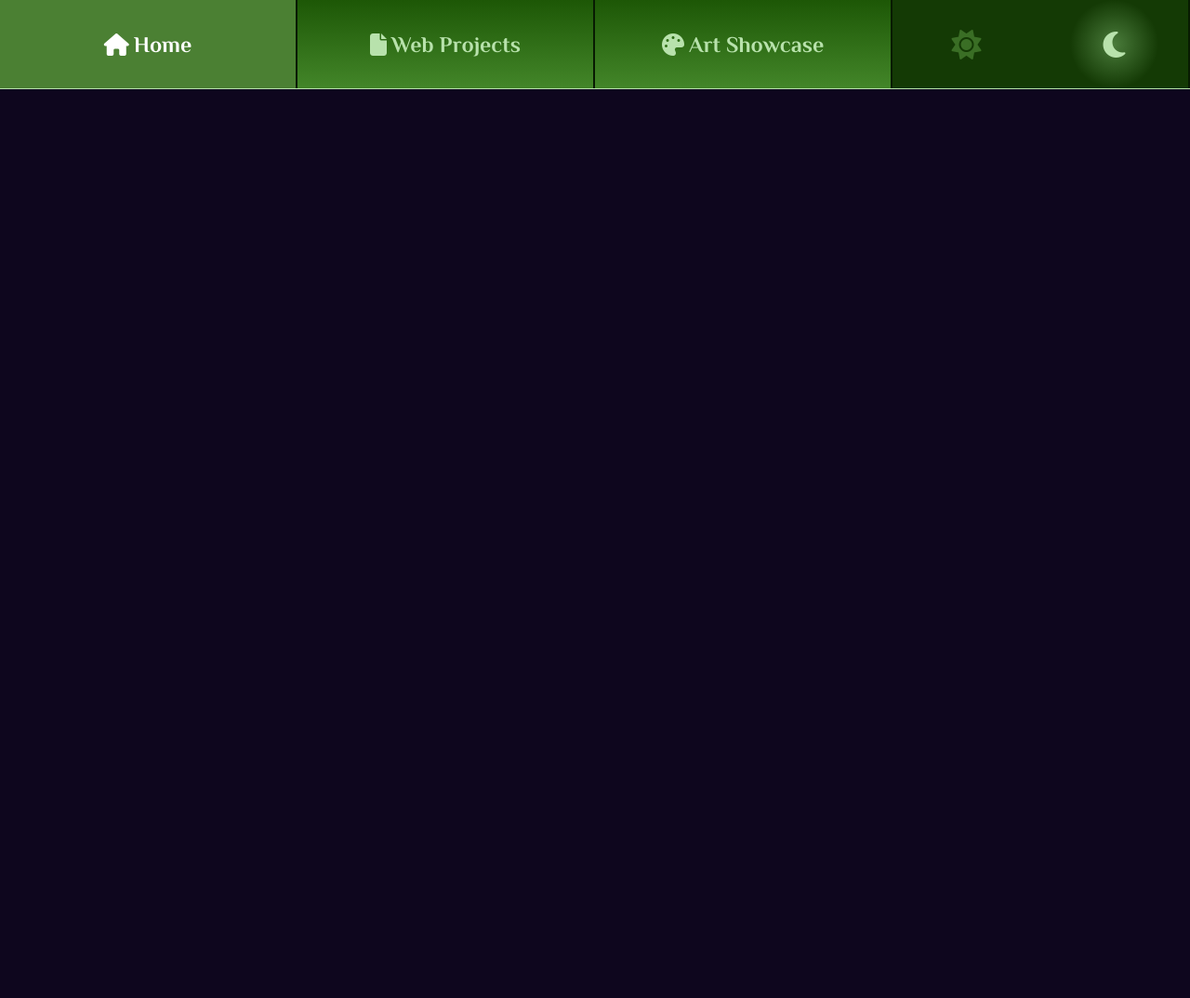
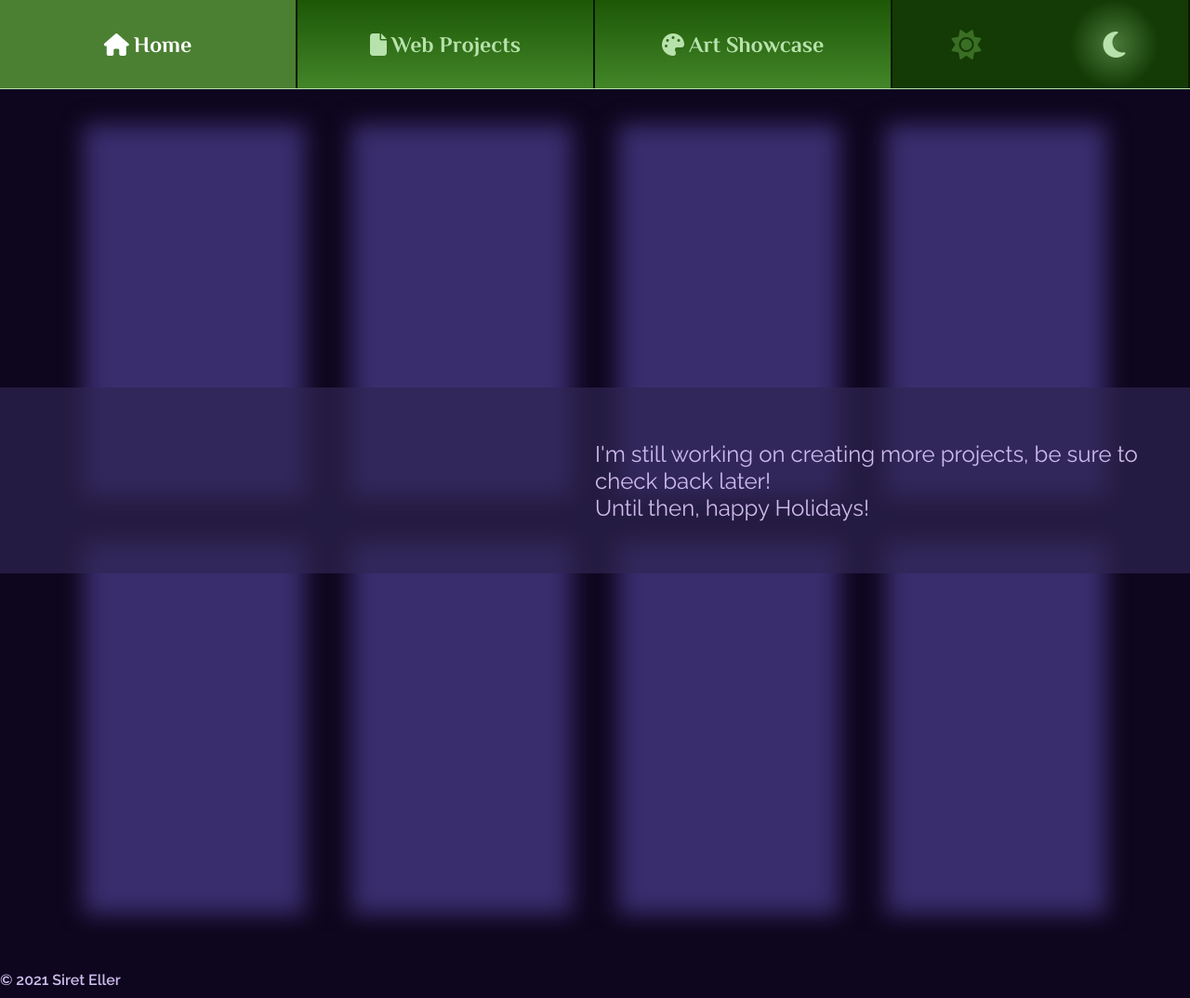
Before and after one commit to sireteller/portfolio-site, a PHP site: page /projects.html in a window 1280 px wide. Shown: the whole page at 93% size. Before the commit the page ends 96 px from the top, so only its background shows below. Run offline with PHP 8.4, Linux system fonts and the light colour scheme; some libraries are stand-ins or nearby versions.

Commit message:
added basic styling to projects page

```diff
--- a/index.php
+++ b/index.php
@@ -15,7 +15,6 @@
     <link rel="preconnect" href="https://fonts.gstatic.com" crossorigin>
     <link href="https://fonts.googleapis.com/css2?family=Philosopher:ital,wght@0,400;0,700;1,400;1,700&family=Raleway:ital,wght@0,100;0,200;0,300;0,400;0,500;0,600;0,700;0,800;0,900;1,100;1,200;1,300;1,400;1,500;1,600;1,700;1,800;1,900&display=swap" rel="stylesheet">
     <link href="https://fonts.googleapis.com/css2?family=Prata&display=swap" rel="stylesheet">
-    <link href="https://fonts.googleapis.com/css2?family=Vidaloka&display=swap" rel="stylesheet">
     <link href="https://fonts.googleapis.com/css2?family=Red+Hat+Display:wght@300;400&display=swap" rel="stylesheet">
   </head>
 
--- a/projects.html
+++ b/projects.html
@@ -4,17 +4,17 @@
     <meta charset="UTF-8">
     <meta name="viewport" content="width=device-width, initial-scale=1.0">
     <meta http-equiv="X-UA-Compatible" content="ie=edge">
-    <title>Siret Eller | Portfolio Home Page</title>
+    <title>Siret Eller | Portfolio - Web Projects</title>
     <link rel="icon" href="./resources/images/singlelilac.png">
     <link rel="stylesheet" href="./resources/css/styles.css">
     <link rel="stylesheet" href="./resources/css/darkmode.css" id="modesheet">
+    <link rel="stylesheet" href="./resources/css/projects.css">
     <script src="./resources/js/modeswitch.js" defer></script>>
     <script src="https://kit.fontawesome.com/28e55809cd.js" crossorigin="anonymous"></script>
     <link rel="preconnect" href="https://fonts.googleapis.com">
     <link rel="preconnect" href="https://fonts.gstatic.com" crossorigin>
     <link href="https://fonts.googleapis.com/css2?family=Philosopher:ital,wght@0,400;0,700;1,400;1,700&family=Raleway:ital,wght@0,100;0,200;0,300;0,400;0,500;0,600;0,700;0,800;0,900;1,100;1,200;1,300;1,400;1,500;1,600;1,700;1,800;1,900&display=swap" rel="stylesheet">
     <link href="https://fonts.googleapis.com/css2?family=Prata&display=swap" rel="stylesheet">
-    <link href="https://fonts.googleapis.com/css2?family=Vidaloka&display=swap" rel="stylesheet">
   </head>
 
     <body>
@@ -28,5 +28,29 @@
                 </ul>
             </nav>
         </header>
+
+        <main>
+            <div class="container">
+                <div class="blurred-bg">
+                    <div class="box-1 box"></div>
+                    <div class="box-2 box"></div>
+                    <div class="box-3 box"></div>
+                    <div class="box-4 box"></div>
+                    <div class="box-5 box"></div>
+                    <div class="box-6 box"></div>
+                    <div class="box-7 box"></div>
+                    <div class="box-8 box"></div>
+                </div>
+                <div class="clear-overlay">
+                    <div class="projects-filler"></div>
+                    <span>I'm still working on creating more projects, be sure to check back later!<br>
+                    Until then, happy Holidays!</span>
+                </div>
+            </div>
+        </main>
+
+        <footer>
+            <span class="copr">&copy; 2021 Siret Eller</span>
+        </footer>
     </body>
 </html>
--- /dev/null
+++ b/resources/css/projects.css
@@ -0,0 +1,97 @@
+.container {
+    position: relative;
+    top: 96px;
+    width: 100%;
+    height: 850px;
+    display: grid;
+    grid-template: 1fr / 1fr;
+    margin: 20px 0;
+    padding: 0;
+}
+
+.blurred-bg {
+    grid-area: 1 / 1 / 2 / 2;
+    position: relative;
+    margin: 0 90px;
+    padding: 0;
+    height: 850px;
+    display: grid;
+    grid-template: repeat(2, 1fr) / repeat(4, 1fr);
+    gap: 50px;
+    filter: blur(12px);
+    z-index: 0;
+}
+
+.box {
+    width: 100%;
+    height: 100%;
+    background-color: #392d6d;
+    margin: 0;
+    padding: 0;
+}
+
+.box-1 {
+    grid-area: 1 / 1 / 2 / 2;
+}
+
+.box-2 {
+    grid-area: 1 / 2 / 2 / 3;
+}
+
+.box-3 {
+    grid-area: 1 / 3 / 2 / 4;
+}
+
+.box-4 {
+    grid-area: 1 / 4 / 2 / 5;
+}
+
+.box-5 {
+    grid-area: 2 / 1 / 3 / 2;
+}
+
+.box-6 {
+    grid-area: 2 / 2 / 3 / 3;
+}
+
+.box-7 {
+    grid-area: 2 / 3 / 3 / 4;
+}
+
+.box-8 {
+    grid-area: 2 / 4 / 3 / 5;
+}
+
+.clear-overlay {
+    grid-area: 1 / 1 / 2 / 2;
+    display: grid;
+    grid-template: repeat(3, 1fr) / repeat(2, 1fr);
+    width: 100%;
+    z-index: 10;
+}
+
+.projects-filler {
+    grid-area: 2 / 1 / 3 / 2;
+    background-color: #302553ad;
+    height: 200px;
+}
+
+.clear-overlay span {
+    grid-area: 2 / 2 / 3 / 3;
+    background-color: #302553ad;
+    height: 200px;
+    font-family: 'Raleway', sans-serif;
+    font-size: 1.5rem;
+    color: #cdbbec;
+    display: flex;
+    align-items: center;
+    padding: 0 20px 0 0;
+    margin: 0;
+
+}
+
+footer {
+    position: relative;
+    top: 96px;
+    z-index: 1;
+}
```
Also changed, not shown: art.html (+7 -2 lines), resources/css/lightmode.css (+16 -5 lines), resources/css/art.css (added).
